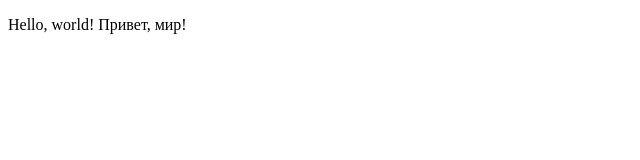
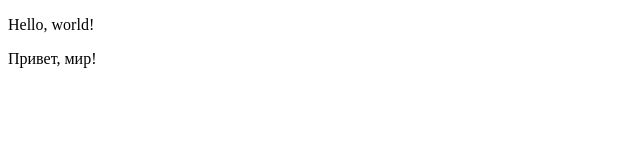
Before and after one commit to YIKolom/Prj04, a plain HTML site: page index.html in a window 1280 px wide. Shown: the whole page, without its empty margins (0-640 px from the left). Drawn offline with Linux system fonts and the light colour scheme.

Commit message:
Добавил русский язык

```diff
--- a/index.html
+++ b/index.html
@@ -8,8 +8,8 @@
 </head>
 <body>
 
-    <p>Hello, world! Привет, мир!</p>
-
+    <p>Hello, world!</p>
+    <p>Привет, мир!</p
     <script src="js/script.js"></script>
 
 </body>
```
